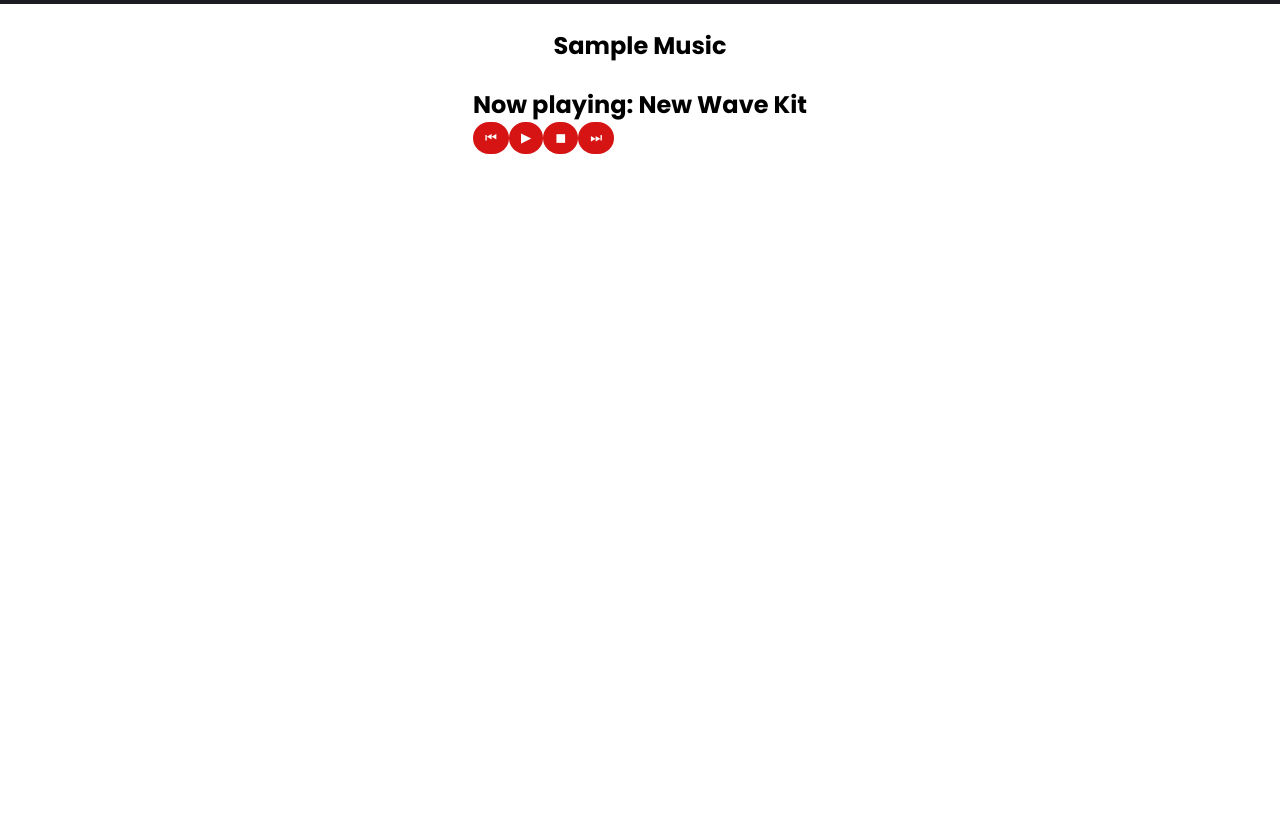
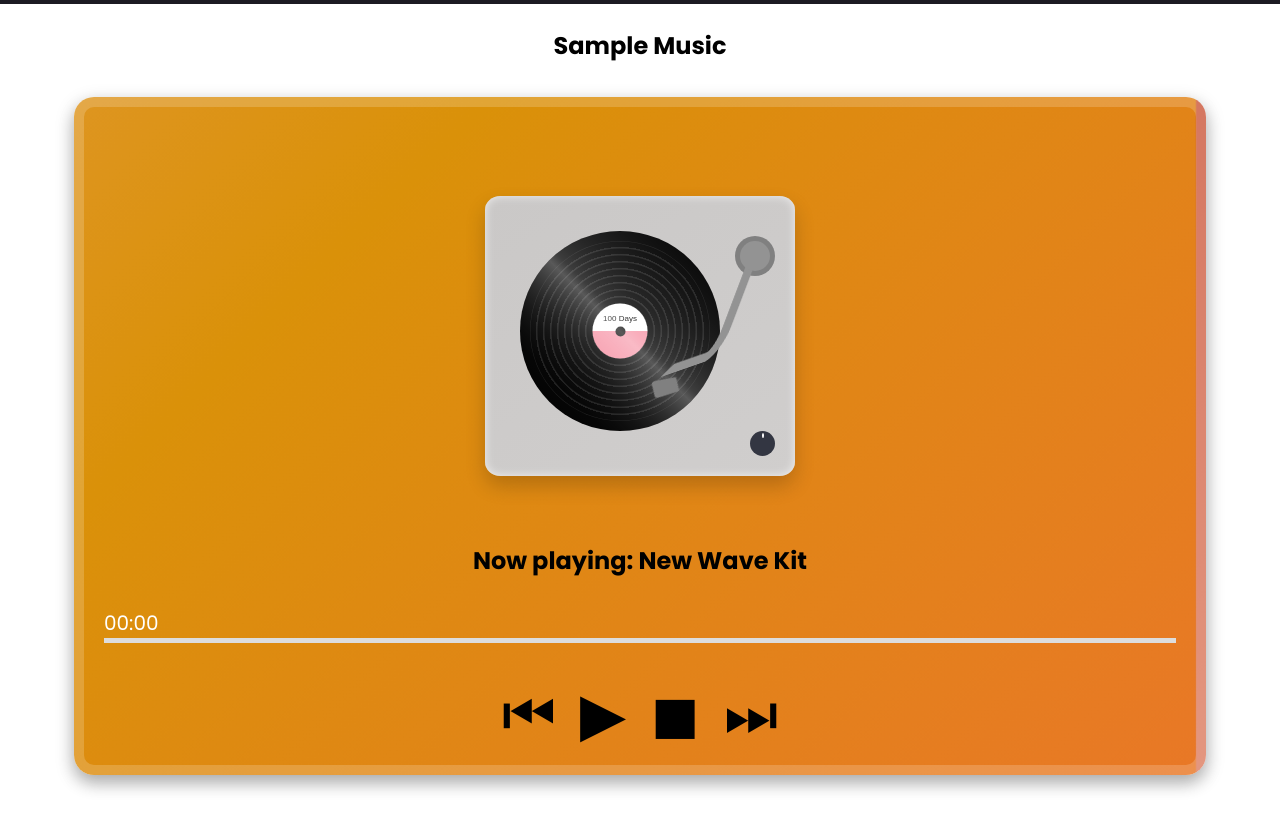
Before and after one commit to vivienphang/music-prototype, a plain HTML site: page AudioPlayer/audio.html in a window 1280 px wide. Shown: the part 114-944 px from the top of the page. Before the commit the page ends 918 px from the top, so only its background shows below. Drawn offline with Linux system fonts and the light colour scheme.

Commit message:
feat: added progress track and time handlers, updated ui

```diff
--- a/AudioPlayer/audio.html
+++ b/AudioPlayer/audio.html
@@ -20,11 +20,37 @@
       <h1>Sample Music</h1>
       <div id="music-container">
         <div id="music-playlist">
+          <div class="turntable">
+            <div class="record">
+              <div class="inner"></div>
+            </div>
+            <div class="overlay"></div>
+            <div class="arm-holder">
+              <div class="arm"></div>
+            </div>
+            <div class="dial"></div>
+          </div>
           <div id="now-playing"></div>
           <div id="track-container">
             <audio id="audio-player"></audio>
 
-            <div class="controls"></div>
+            <div class="media-player">
+              <div class="time">
+                <div id="start-time"></div>
+                <div id="time-left"></div>
+              </div>
+              <div class="progress-container">
+                <div id="progress-bar"></div>
+              </div>
+
+              <div class="controls">
+                <!-- control progress bar here -->
+              </div>
+            </div>
+
+            <div class="controls">
+              <!-- control buttons here -->
+            </div>
           </div>
         </div>
       </div>
--- a/AudioPlayer/audio.js
+++ b/AudioPlayer/audio.js
@@ -5,6 +5,10 @@ export default function createAudioPlayer(containerId, playlist) {
   const trackContainer = document.getElementById("track-container");
   const nowPlaying = document.getElementById("now-playing");
   const audioPlayer = document.getElementById("audio-player");
+  const progressBar = document.getElementById("progress-bar");
+  const startTime = document.getElementById("start-time");
+  const timeLeft = document.getElementById("time-left");
+
   const trackTitle = document.createElement("h2");
   const controls = document.createElement("div");
 
@@ -36,6 +40,42 @@ export default function createAudioPlayer(containerId, playlist) {
     currentTrackIndex = index;
     updateTrackInfo(currentTrackIndex);
     playButton.innerHTML = "❚❚";
+  });
+
+  // UPDATE TIME DISPLAY
+  function updateTimeDisplay() {
+    const currentTime = audioPlayer.currentTime;
+    const minutes = Math.floor(currentTime / 60);
+    const seconds = Math.floor(currentTime % 60);
+    startTime.textContent = `${pad(minutes)}:${pad(seconds)}`;
+  }
+
+  function pad(number) {
+    return number.toString().padStart(2, "0");
+  }
+
+  audioPlayer.addEventListener("timeupdate", updateTimeDisplay);
+
+  // TABULATE TIME ONCE MEDIA IS LOADED
+  audioPlayer.onloadedmetadata = function () {
+    const totalMinutes = Math.floor(this.duration / 60);
+    const totalSeconds = Math.floor(this.duration % 60);
+    timeLeft.textContent = `-${String(totalMinutes).padStart(2, "0")}:${String(
+      totalSeconds
+    ).padStart(2, "0")}`;
+  };
+
+  // UPDATE PROGRESS BAR WHEN PLAYED
+  audioPlayer.addEventListener("timeupdate", function () {
+    if (isNaN(this.duration)) return;
+    const percentage = (this.currentTime / this.duration) * 100;
+    progressBar.style.width = `${percentage}%`;
+    const remaining = this.duration - this.currentTime;
+    const minutes = Math.floor(remaining / 60);
+    const seconds = Math.floor(remaining % 60);
+    timeLeft.textContent = `-${String(minutes).padStart(2, "0")}:${String(
+      seconds
+    ).padStart(2, "0")}`;
   });
 
   // BUTTON CONTROL HANDLERS
--- a/AudioPlayer/styles.css
+++ b/AudioPlayer/styles.css
@@ -0,0 +1,263 @@
+@import url("../styles.css");
+
+#music-container {
+  min-height: 100vh;
+  display: block;
+  width: 90%;
+  padding: 10px;
+  text-align: center;
+}
+
+/* Reference: https://codepen.io/P1N2O/pen/pyBNzX */
+#music-playlist {
+  background: linear-gradient(-45deg, #f3663b, #da9109, #f0a88b, #b12006);
+  background-size: 400% 400%;
+  animation: gradientBG 10s ease infinite;
+  min-height: 40vh;
+  width: 100%;
+  display: flex;
+  flex-direction: column;
+  border-radius: 20px;
+  box-shadow: 0px 8px 16px 0px rgba(0, 0, 0, 0.2),
+    0px 6px 20px 0px rgba(0, 0, 0, 0.19);
+  border: 10px solid rgba(255, 255, 255, 0.18);
+}
+
+@keyframes gradientBG {
+  0% {
+    background-position: 0% 50%;
+  }
+  50% {
+    background-position: 100% 50%;
+  }
+  100% {
+    background-position: 0% 50%;
+  }
+}
+
+.controls {
+  display: flex;
+  justify-content: center;
+}
+.controls button {
+  font-size: 60px;
+  cursor: pointer;
+  background: transparent;
+  color: black;
+}
+
+.media-player {
+  color: #fff;
+  padding: 20px;
+  position: relative;
+  width: 100%;
+}
+
+.progress-container {
+  position: relative;
+  height: 5px;
+  background-color: #ddd;
+  width: 100%;
+}
+
+#progress-bar {
+  background-color: #000;
+  height: 5px;
+  width: 0%;
+}
+
+.time {
+  min-width: 90%;
+  display: flex;
+  justify-content: space-between;
+  font-size: 20px;
+  margin-top: 10px;
+}
+
+.turntable {
+  position: relative;
+  margin: auto;
+  display: block;
+  margin-top: 8%;
+  margin-bottom: 6%;
+  width: 310px;
+  height: 280px;
+  background: linear-gradient(145deg, #cac8c7, #d0cecd);
+  border-radius: 5%;
+  box-shadow: inset 0 0 10px rgba(255, 255, 255, 0.7),
+    0 10px 20px rgba(0, 0, 0, 0.19);
+}
+
+.record {
+  position: absolute;
+  left: 35px;
+  top: 35px;
+  width: 200px;
+  height: 200px;
+  background: black;
+  border-radius: 50%;
+  animation: spin 1s infinite linear;
+}
+
+@keyframes spin {
+  0% {
+    transform: none;
+  }
+
+  100% {
+    transform: rotate(360deg);
+  }
+}
+
+.record::before {
+  content: "";
+  left: 50%;
+  top: 50%;
+  transform: translate(-50%, -50%);
+  position: absolute;
+  width: 180px;
+  height: 180px;
+  background: repeating-radial-gradient(
+    black,
+    black 5px,
+    #1c1c1c 6px,
+    #1c1c1c 7px
+  );
+  border-radius: 50%;
+}
+
+.overlay {
+  content: "";
+  left: 35px;
+  top: 35px;
+  position: absolute;
+  width: 200px;
+  height: 200px;
+  background: linear-gradient(
+    45deg,
+    transparent,
+    40%,
+    rgba(255, 255, 255, 0.35),
+    60%,
+    transparent
+  );
+  border-radius: 50%;
+}
+
+.inner {
+  position: absolute;
+  left: 50%;
+  top: 50%;
+  transform: translate(-50%, -50%);
+  width: 55px;
+  height: 55px;
+  background: linear-gradient(white, white 50%, #f796a8 50%, #f796a8);
+  border-radius: 50%;
+}
+
+.inner::before {
+  content: "";
+  position: absolute;
+  left: 50%;
+  top: 50%;
+  transform: translate(-50%, -50%);
+  width: 10px;
+  height: 10px;
+  background: black;
+  border-radius: 50%;
+}
+
+.inner::after {
+  content: "100 Days";
+  width: 55px;
+  text-align: center;
+  font-family: sans-serif;
+  font-size: 8px;
+  position: absolute;
+  left: 50%;
+  top: 10px;
+  transform: translateX(-50%);
+}
+
+.arm-holder {
+  position: absolute;
+  width: 40px;
+  height: 40px;
+  background: gray;
+  border-radius: 50%;
+  right: 20px;
+  top: 40px;
+}
+
+.arm-holder::after {
+  content: "";
+  position: absolute;
+  top: 50%;
+  left: 50%;
+  transform: translate(-50%, -50%);
+  width: 30px;
+  height: 30px;
+  background: #939393;
+  border-radius: 50%;
+}
+
+.arm {
+  position: absolute;
+  right: 13px;
+  width: 60px;
+  top: 10px;
+  height: 110px;
+  border: 10px solid #939393;
+  transform: skew(-20deg, -20deg);
+  transform-origin: top right;
+  border-left-color: transparent;
+  border-top-color: transparent;
+  border-radius: 0 0 30% 0;
+  animation: armTwitch 0.5s infinite;
+  animation-direction: alternate-reverse;
+}
+
+@keyframes armTwitch {
+  0% {
+    transform: skew(-20deg, -20deg);
+  }
+
+  100% {
+    transform: skew(-20deg, -20deg) rotate(1deg);
+  }
+}
+
+.arm::before {
+  content: "";
+  position: absolute;
+  width: 20px;
+  height: 30px;
+  background: gray;
+  transform: skew(20deg, 20deg) rotate(75deg);
+  top: 98px;
+  left: -10px;
+  border-radius: 20%;
+  clip-path: polygon(10% 0%, 90% 0%, 100% 100%, 0% 100%);
+}
+
+.dial {
+  position: absolute;
+  bottom: 20px;
+  right: 20px;
+  width: 25px;
+  height: 25px;
+  background: #333642;
+  border-radius: 50%;
+}
+
+.dial::before {
+  content: "";
+  left: 50%;
+  transform: translateX(-50%);
+  top: 2px;
+  position: absolute;
+  width: 2px;
+  height: 5px;
+  background: white;
+  border-radius: 50%;
+}
```
